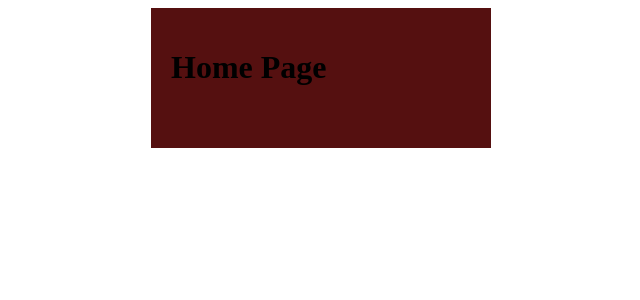
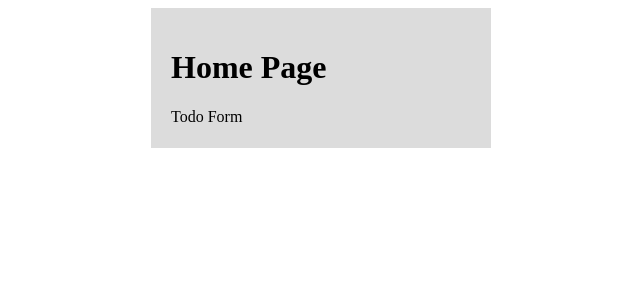
Before and after one commit to ocalvet/learning-vuejs, a Vue app: page / in a window 1280 px wide. Shown: the top 300 px of the page, without its empty margins (249-889 px from the left). Built offline with nearby package versions, Linux system fonts and the light colour scheme.

Commit message:
Add TodoForm component

```diff
--- a/src/components/HomePage/HomePage.css
+++ b/src/components/HomePage/HomePage.css
@@ -4,5 +4,5 @@
   padding: 20px;
   position: absolute;
   left: 400px;
-  background-color: rgb(85, 16, 16);
+  background-color: gainsboro;
 }
--- a/src/components/HomePage/HomePage.js
+++ b/src/components/HomePage/HomePage.js
@@ -1,6 +1,11 @@
+import TodoForm from '../TodoForm/TodoForm.vue';
+
 export default {
   name: 'HomePage',
   props: {
     title: String,
   },
+  components: {
+    TodoForm
+  }
 };
--- a/src/components/HomePage/HomePage.vue
+++ b/src/components/HomePage/HomePage.vue
@@ -1,6 +1,7 @@
 <template>
   <div class="home-page">
     <h1>{{ title }}</h1>
+    <TodoForm />
   </div>
 </template>
 
--- /dev/null
+++ b/src/components/TodoForm/TodoForm.js
@@ -0,0 +1,6 @@
+export default {
+  name: 'TodoForm',
+  props: {
+    todos: Array,
+  },
+};
--- /dev/null
+++ b/src/components/TodoForm/TodoForm.vue
@@ -0,0 +1,7 @@
+<template>
+  <div>
+    Todo Form
+  </div>
+</template>
+
+<script src="./TodoForm.js"></script>
```
Also changed, not shown: src/components/TodoForm/TodoForm.css (added).
